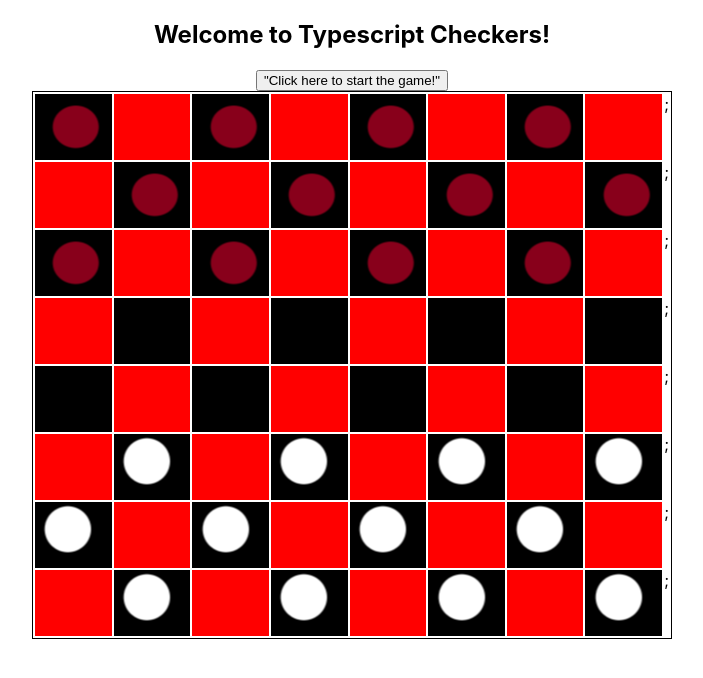
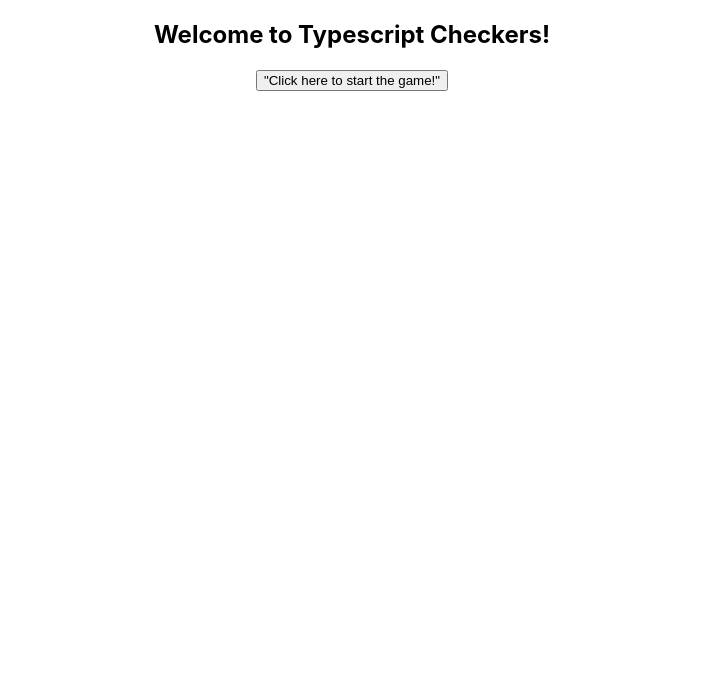
Before and after one commit to samgottuso/ts-checkers, a React (Create React App) app: page / in a window 1280 px wide. Shown: the top 678 px of the page, without its empty margins (288-991 px from the left). Built offline with nearby package versions, Linux system fonts and the light colour scheme.

Commit message:
refactor to use class

```diff
--- a/src/App.tsx
+++ b/src/App.tsx
@@ -2,7 +2,7 @@ import React, { Component, useState } from 'react';
 import logo from './logo.svg';
 import './App.css';
 
-import { StartButton, renderFEBoard } from "./web_components"
+import { StartButton, FECheckersBoard } from "./web_components"
 import { start } from 'repl';
 
 
@@ -148,9 +148,9 @@ function App() {
         { StartButton(active_props) }
       </div>
       <div className='Board'>
-        <table>
-          { renderFEBoard(starting_props.active_board) }
-        </table>
+        <>
+          { FECheckersBoard }
+        </>
       </div>
     </div>
   );
--- a/src/web_components.tsx
+++ b/src/web_components.tsx
@@ -1,4 +1,5 @@
-import React, {useState} from 'react';
+import { render } from '@testing-library/react';
+import React, {ReactNode, useState} from 'react';
 import { isContext } from 'vm';
 import { GameProps, BoardSpace, BoardRow, CheckersBoard, highlightValidMoves, FullBoardProps  } from './App'
 
@@ -66,10 +67,22 @@ function renderFERow(index: string, row: BoardRow, board:CheckersBoard): JSX.Ele
   }
 
 
-export function renderFEBoard(board: CheckersBoard): JSX.Element {
+ function renderFEBoard(board: CheckersBoard): JSX.Element {
     return (
+      <table>
       <tbody key='boardbody'>
         {board.rows.map(row => renderFERow(row.row_number.toString(), row, board))}
       </tbody>
+      </table>
       )
   }
+
+  export class FECheckersBoard extends React.Component<GameProps> {
+    render() {
+      return(
+      <>
+        { renderFEBoard(this.props.backend_board) }
+      </>
+      )
+    }
+  }
```
